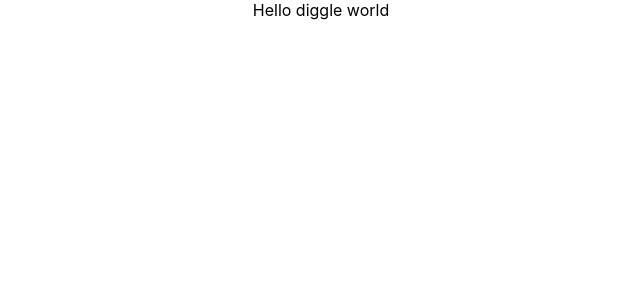
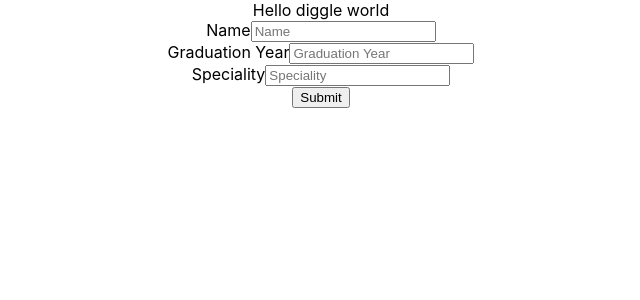
Before and after one commit to DoctorAuction/doctorAuction, a React (Create React App) app: page / in a window 1280 px wide. Shown: the top 300 px of the page, without its empty margins (319-959 px from the left). Built offline with nearby package versions, Linux system fonts and the light colour scheme.

Commit message:
made docSignUp component

```diff
--- a/src/App.js
+++ b/src/App.js
@@ -1,10 +1,12 @@
 import './App.css';
+import DocSignUp from './components/DocSignUp';
 
 function App() {
   return (
     <div className="App">
 
 Hello diggle world
+    <DocSignUp/>
     </div>
   );
 }
--- /dev/null
+++ b/src/components/DocSignUp.js
@@ -0,0 +1,24 @@
+import { useState } from "react"
+import React from 'react';
+
+function DocSignUp() {
+  function handleSubmit(){
+    console.log("clicked")
+  }
+
+    return (
+      <div className="DocSignUp">
+        <form id="doc_sign_up_form">
+            <a>Name</a>
+            <input type="text" placeholder="Name"></input><br></br>
+            <a>Graduation Year</a>
+            <input type="text" placeholder="Graduation Year"></input><br></br>
+            <a>Speciality</a>
+            <input type="text" placeholder="Speciality"></input><br></br>
+            <input type="button" onClick={handleSubmit} value="Submit"></input>
+        </form>
+      </div>
+    );
+  }
+
+  export default DocSignUp;
```
Also changed, not shown: src/components/DocSignIn.js (deleted).
